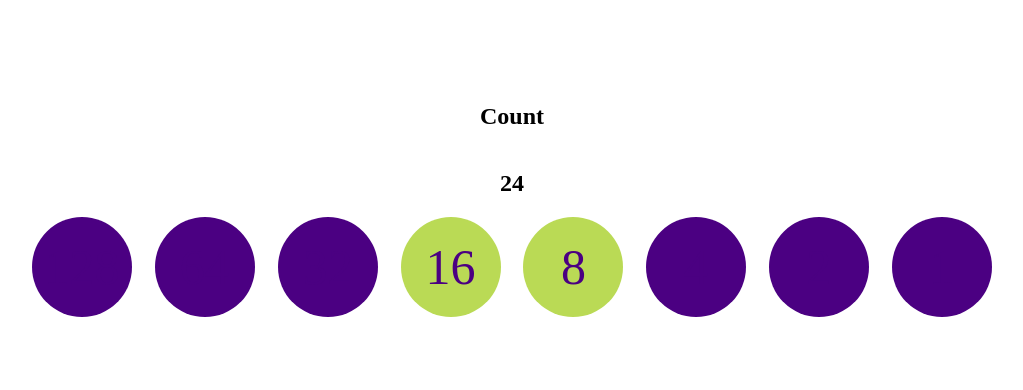
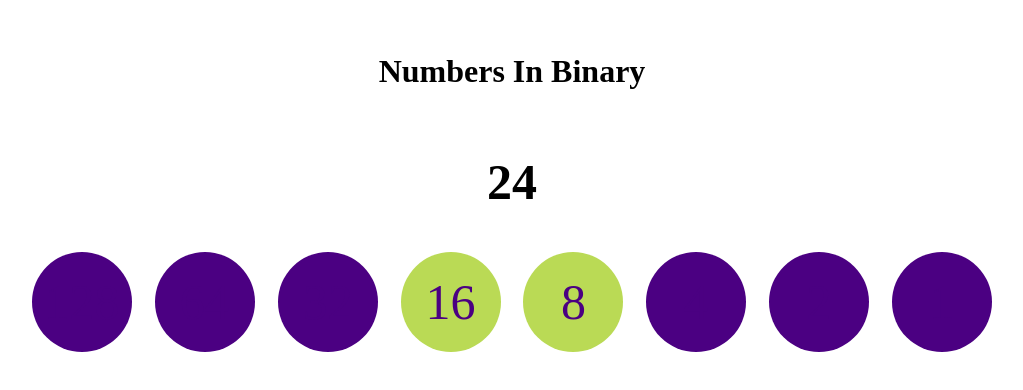
Before and after one commit to BirkdaleHigh/binaryCounter, a plain HTML site: page index.html in a window 1280 px wide. Shown: the part 208-598 px from the top of the page, without its empty margins (128-1151 px from the left). Drawn offline with Linux system fonts and the light colour scheme.

Commit message:
Style update for clarity both in code and for display on screen
Bigger text, removed redundent CSS, specified diagram css by class name
like everything else, pre-filled the counter with "0" so the page height
doesn't jump on load and fixed some line indents.

```diff
--- a/index.html
+++ b/index.html
@@ -4,19 +4,18 @@
   <meta charset="UTF-8">
   <title>Binary Counter</title>
   <style>
-    html,body{height: 100%;}
+    html,body{height: 100%;margin: 0;}
     body,.circle{
       display: flex;
       justify-content: center;
       align-items: center;
       flex-direction: column;
     }
-    div{
+    .digram{
       display: flex;
       width: 960px;
-      height: 100px;
       justify-content: space-between;
-     flex-direction: row-reverse;
+      flex-direction: row-reverse;
     }
     .circle{
       width: 100px;
@@ -26,11 +25,12 @@
       background: indigo;
       color: indigo;
     }
+    .current{font-size: 50px;}
   </style>
 </head>
 <body>
- <h2>Count</h2>
- <h2 class="current"></h2>
+ <h1>Numbers In Binary</h1>
+ <h2 class="current">0</h2>
   <div class="digram">
     <div class="circle">1</div>
     <div class="circle">2</div>
```
